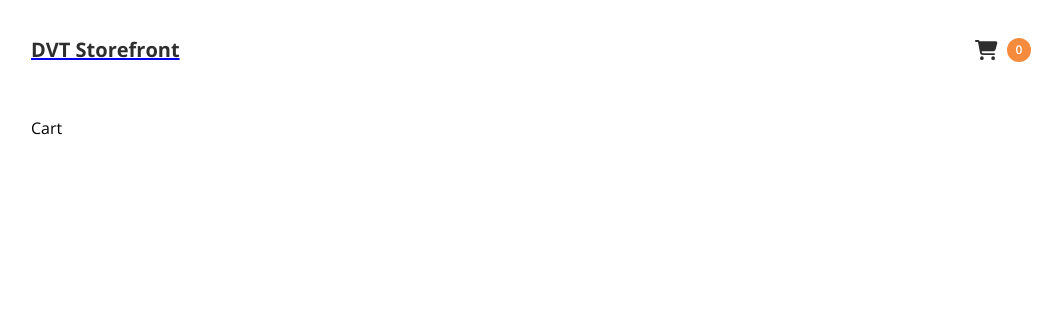
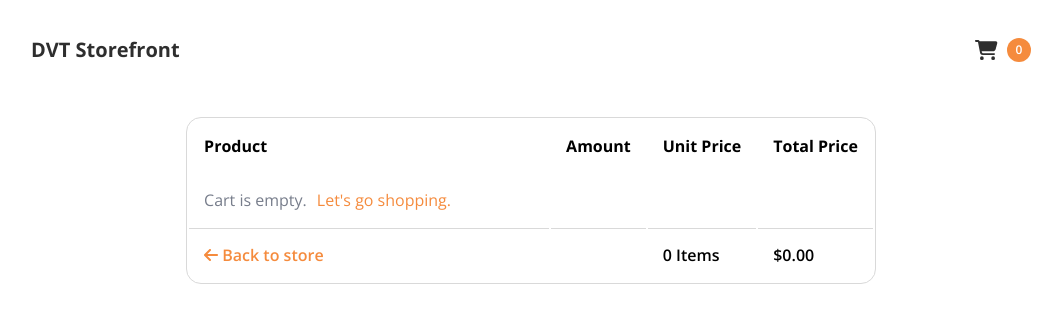
Before and after one commit to RodRitter/shopfront-assessment, a React (Create React App) app: page /cart in a window 1280 px wide. Shown: the top 322 px of the page, without its empty margins (109-1171 px from the left). Built offline with nearby package versions, Linux system fonts and the light colour scheme.

Commit message:
feat: added shopping cart ui

```diff
--- a/src/components/CartDropdown.tsx
+++ b/src/components/CartDropdown.tsx
@@ -1,15 +1,35 @@
-import React from "react";
+import React, { useState, useEffect } from "react";
 import { Link } from "wouter";
 import { FontAwesomeIcon } from "@fortawesome/react-fontawesome";
 import { faCartShopping } from "@fortawesome/free-solid-svg-icons";
 import useCart from "../hooks/useCart";
 
 const CartDropdown = () => {
-    const { cartProducts, cartPrice, cartTotal, addToCart, removeFromCart } =
-        useCart();
+    const [isMounted, setIsMounted] = useState(false);
+    const [isAnimating, setIsAnimating] = useState(false);
+
+    const { cartTotal } = useCart();
+
+    useEffect(() => {
+        setIsMounted(true);
+    }, []);
+
+    useEffect(() => {
+        if (cartTotal > 0 && isMounted) {
+            // Animate
+            setIsAnimating(true);
+        }
+    }, [cartTotal]);
+
     return (
         <Link href="/cart" className="cart-dropdown flex">
             <span className="cart-dropdown-label">
+                <div
+                    className={`cart-dropdown-anim-box ${
+                        isAnimating && "animating"
+                    }`}
+                    onAnimationEnd={() => setIsAnimating(false)}
+                />
                 <FontAwesomeIcon icon={faCartShopping} />
             </span>
             <div className="cart-dropdown-total">{cartTotal}</div>
--- /dev/null
+++ b/src/components/ProductCard.tsx
@@ -0,0 +1,36 @@
+import React from "react";
+import { FontAwesomeIcon } from "@fortawesome/react-fontawesome";
+import { faCartShopping } from "@fortawesome/free-solid-svg-icons";
+import { ProductType } from "../types";
+import useCart from "../hooks/useCart";
+
+type ProductCardType = {
+    product?: ProductType;
+    skeleton?: boolean;
+};
+
+const ProductCard = ({ product, skeleton }: ProductCardType) => {
+    const { addToCart } = useCart();
+
+    if (!skeleton && product) {
+        return (
+            <section className="product-card" key={product.id}>
+                <div className="product-img-wrapper">
+                    <img src={product.image} alt={product.title} />
+                </div>
+                <h3 title={product.title}>{product.title}</h3>
+                <h4>${product.price}</h4>
+                <button
+                    className="add-to-cart-btn"
+                    onClick={() => addToCart(product)}
+                >
+                    <FontAwesomeIcon icon={faCartShopping} /> Add
+                </button>
+            </section>
+        );
+    }
+
+    return <section className="product-card-skeleton" />;
+};
+
+export default ProductCard;
--- a/src/containers/Header.tsx
+++ b/src/containers/Header.tsx
@@ -8,6 +8,7 @@ const Header = () => {
             <Link href="/">
                 <h1 className="brand">DVT Storefront</h1>
             </Link>
+            <div />
             <CartDropdown />
         </header>
     );
--- a/src/pages/Cart.tsx
+++ b/src/pages/Cart.tsx
@@ -1,7 +1,67 @@
 import BaseLayout from "../layouts/BaseLayout";
+import { Link } from "wouter";
+import { FontAwesomeIcon } from "@fortawesome/react-fontawesome";
+import { faClose, faArrowLeft } from "@fortawesome/free-solid-svg-icons";
+import useCart from "../hooks/useCart";
 
 const Cart = () => {
-    return <BaseLayout>Cart</BaseLayout>;
+    const { cartProducts, cartPrice, cartTotal, addToCart, removeFromCart } =
+        useCart();
+
+    return (
+        <BaseLayout>
+            <table className="cart-table">
+                <thead>
+                    <tr>
+                        <th>Product</th>
+                        <th>Amount</th>
+                        <th>Unit Price</th>
+                        <th>Total Price</th>
+                    </tr>
+                </thead>
+                <tbody>
+                    {cartProducts.map((product) => (
+                        <tr>
+                            <td>
+                                <button
+                                    className="remove-product-btn"
+                                    onClick={() => removeFromCart(product.id)}
+                                >
+                                    <FontAwesomeIcon icon={faClose} />
+                                </button>
+                                {product.title}
+                            </td>
+                            <td className="text-center">{product.amount}</td>
+                            <td>${product.price}</td>
+                            <td>${product.price * product.amount}</td>
+                        </tr>
+                    ))}
+
+                    {cartProducts.length === 0 && (
+                        <tr>
+                            <td className="empty-row" colSpan={4}>
+                                Cart is empty.
+                                <Link href="/">Let's go shopping.</Link>
+                            </td>
+                        </tr>
+                    )}
+                </tbody>
+                <tfoot>
+                    <tr>
+                        <td>
+                            <Link href="/">
+                                <FontAwesomeIcon icon={faArrowLeft} /> Back to
+                                store
+                            </Link>
+                        </td>
+                        <td></td>
+                        <td>{cartTotal} Items</td>
+                        <td>${cartPrice}</td>
+                    </tr>
+                </tfoot>
+            </table>
+        </BaseLayout>
+    );
 };
 
 export default Cart;
--- a/src/pages/Products.tsx
+++ b/src/pages/Products.tsx
@@ -1,31 +1,29 @@
 import BaseLayout from "../layouts/BaseLayout";
 import useProducts from "../hooks/useProducts";
-import useCart from "../hooks/useCart";
-import { FontAwesomeIcon } from "@fortawesome/react-fontawesome";
-import { faCartShopping } from "@fortawesome/free-solid-svg-icons";
+import ProductCard from "../components/ProductCard";
 
 const Products = () => {
     const { data } = useProducts();
-    const { addToCart } = useCart();
 
     return (
         <BaseLayout>
             <div className="product-grid">
+                {!data && (
+                    <>
+                        <ProductCard skeleton />
+                        <ProductCard skeleton />
+                        <ProductCard skeleton />
+                        <ProductCard skeleton />
+                        <ProductCard skeleton />
+                        <ProductCard skeleton />
+                        <ProductCard skeleton />
+                        <ProductCard skeleton />
+                    </>
+                )}
+
                 {data &&
                     data.map((product: any) => (
-                        <section className="product-card" key={product.id}>
-                            <div className="product-img-wrapper">
-                                <img src={product.image} alt={product.title} />
-                            </div>
-                            <h3 title={product.title}>{product.title}</h3>
-                            <h4>${product.price}</h4>
-                            <button
-                                className="add-to-cart-btn"
-                                onClick={() => addToCart(product)}
-                            >
-                                <FontAwesomeIcon icon={faCartShopping} /> Add
-                            </button>
-                        </section>
+                        <ProductCard product={product} />
                     ))}
             </div>
         </BaseLayout>
--- a/src/styles/_layouts.scss
+++ b/src/styles/_layouts.scss
@@ -1,3 +1,5 @@
+@use "./variables/colors";
+
 .container {
     max-width: 1000px;
     margin: 0 auto;
@@ -6,6 +8,10 @@
 
 .main-header {
     margin-bottom: 40px;
+    position: sticky;
+    top: 0;
+    z-index: 10;
+    background: colors.$white;
 }
 
 @mixin flex-all {
--- a/src/styles/components/_CartDropdown.scss
+++ b/src/styles/components/_CartDropdown.scss
@@ -6,11 +6,13 @@
     color: colors.$dark-gray;
     cursor: pointer;
     text-decoration: none;
+    flex: 0;
 }
 
 .cart-dropdown-label {
     font-size: 20px;
     font-weight: 600;
+    position: relative;
 }
 
 .cart-dropdown-total {
@@ -27,3 +29,36 @@
     color: colors.$white;
     text-align: center;
 }
+
+@keyframes drop {
+    0% {
+        opacity: 0;
+        top: -30px;
+    }
+    50% {
+        opacity: 1;
+    }
+    100% {
+        opacity: 0;
+        top: -5px;
+    }
+}
+
+.cart-dropdown-anim-box {
+    pointer-events: none;
+    width: 10px;
+    height: 10px;
+    background: colors.$orange;
+    position: absolute;
+    left: 40%;
+    transform: translateX(-50%);
+    top: -30px;
+    opacity: 0;
+    transform: rotate(25deg);
+
+    &.animating {
+        animation-name: drop;
+        animation-duration: 0.5s;
+        animation-timing-function: ease;
+    }
+}
--- a/src/styles/main.scss
+++ b/src/styles/main.scss
@@ -4,6 +4,7 @@
 
 // Pages
 @use "./pages/Products";
+@use "./pages/Cart";
 
 // Components
 @use "./components/CartDropdown";
@@ -15,3 +16,8 @@
     color: colors.$dark-gray;
     cursor: pointer;
 }
+
+a {
+    text-decoration: none;
+    color: colors.$orange;
+}
--- /dev/null
+++ b/src/styles/pages/_Cart.scss
@@ -0,0 +1,64 @@
+@use "../variables/colors";
+
+.cart-table {
+    border: 1px solid colors.$light-gray;
+    border-radius: 15px;
+    margin: 0 auto;
+
+    th {
+        text-align: left;
+        padding: 15px;
+    }
+
+    tr {
+        &:hover {
+            .remove-product-btn {
+                width: 30px;
+            }
+        }
+    }
+
+    td {
+        padding: 15px;
+        font-weight: 600;
+
+        &:first-child {
+            color: colors.$mid-gray;
+            display: flex;
+            align-items: center;
+            width: 330px;
+        }
+    }
+
+    .text-center {
+        text-align: center;
+    }
+
+    .empty-row {
+        text-align: center;
+        font-weight: normal;
+
+        a {
+            margin-left: 10px;
+        }
+    }
+
+    .remove-product-btn {
+        background: none;
+        border: none;
+        cursor: pointer;
+        font-size: 18px;
+        width: 0;
+        overflow: hidden;
+        padding: 0;
+        transition: all ease 0.1s;
+
+        &:hover {
+            color: colors.$red;
+        }
+    }
+
+    tfoot td {
+        border-top: 1px solid colors.$light-gray;
+    }
+}
--- a/src/styles/pages/_Products.scss
+++ b/src/styles/pages/_Products.scss
@@ -10,7 +10,6 @@
 .product-card {
     border: 2px dotted transparent;
     border-radius: 15px;
-    cursor: pointer;
     padding: 20px;
     position: relative;
 }
@@ -77,7 +76,7 @@
     }
 
     &:hover {
-        padding: 10px 12px;
+        padding: 8px 12px;
     }
 
     &:active {
@@ -100,3 +99,23 @@
     margin: 0 auto;
     transition: height ease-out 0.3s;
 }
+
+@keyframes pulse {
+    0% {
+        opacity: 1;
+    }
+    100% {
+        opacity: 0.4;
+    }
+}
+
+.product-card-skeleton {
+    background: colors.$light-gray;
+    border-radius: 15px;
+    height: 338px;
+    animation-name: pulse;
+    animation-duration: 0.3s;
+    animation-timing-function: ease;
+    animation-iteration-count: infinite;
+    animation-direction: alternate;
+}
--- a/src/styles/variables/_colors.scss
+++ b/src/styles/variables/_colors.scss
@@ -4,3 +4,4 @@ $light-gray: #d9d9d9;
 $orange: #f58b3d;
 $light-orange: #ffb100;
 $white: #ffffff;
+$red: #d93535;
```
